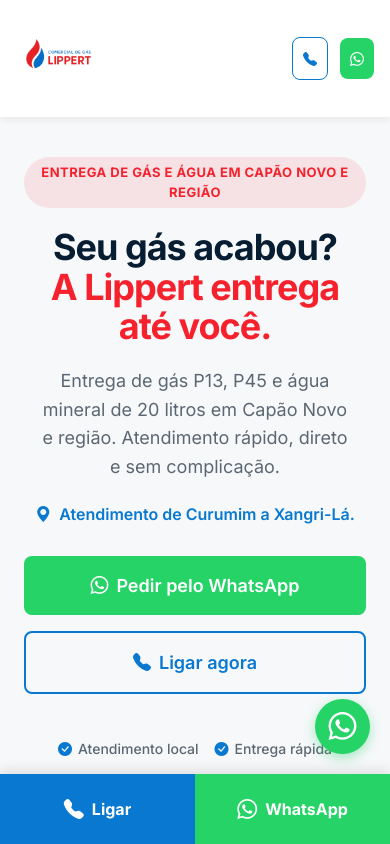
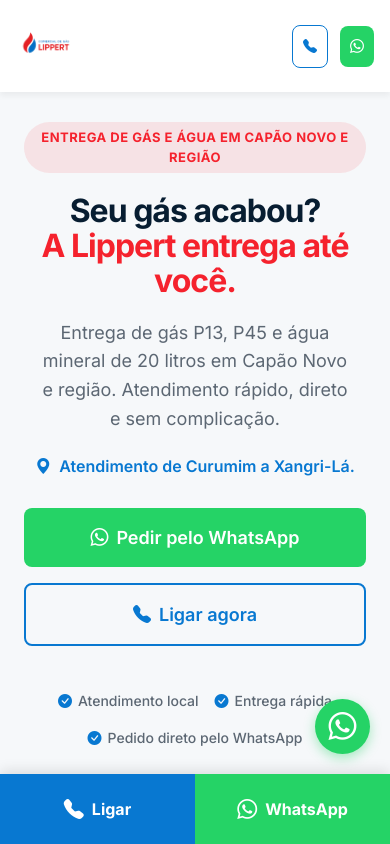
Before and after one commit to joabedev123-alt/gas-lippert-landing, a React (Vite) app: page / in a window 390 px wide. Shown: the top 844 px of the page. Built offline with nearby package versions, Linux system fonts and the light colour scheme.

Commit message:
update: otimizacao mobile de fontes e logos

```diff
--- a/src/components/Footer/Footer.module.css
+++ b/src/components/Footer/Footer.module.css
@@ -156,6 +156,10 @@
     grid-template-columns: 1fr;
     gap: 32px;
   }
+
+  .logoImg {
+    height: 60px;
+  }
 }
 
 @media (min-width: 769px) {
--- a/src/components/Header/Header.module.css
+++ b/src/components/Header/Header.module.css
@@ -97,4 +97,8 @@
   .btnPrimary {
     padding: 10px;
   }
+
+  .logoImg {
+    height: 60px;
+  }
 }
--- a/src/components/Hero/Hero.module.css
+++ b/src/components/Hero/Hero.module.css
@@ -156,11 +156,11 @@
 
 @media (max-width: 576px) {
   .hero {
-    padding: 40px 0;
+    padding: 30px 0;
   }
 
   .title {
-    font-size: 36px;
+    font-size: 32px;
   }
 
   .btnLarge {
```
